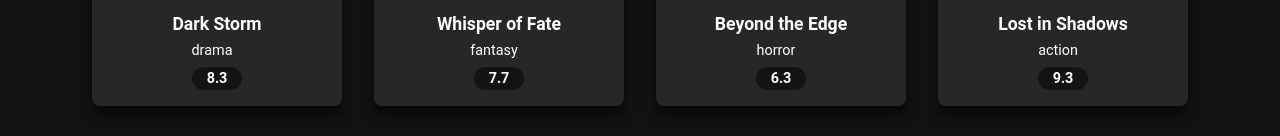
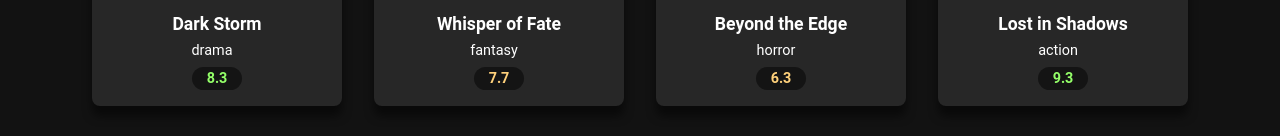
Before and after one commit to ericaferrao/movieduxreact18and19erica2025, a React (Create React App) app: page / in a window 1280 px wide. Shown: the part 646-782 px from the top of the page. Built offline with nearby package versions, Linux system fonts and the light colour scheme.

Commit message:
daynamic rating done

```diff
--- a/src/components/MovieCard.js
+++ b/src/components/MovieCard.js
@@ -4,6 +4,16 @@ export default function MovieCard({ movie }) {
 
     const handleError = (e) => {
         e.target.src = 'images/default.jpg'
+    }
+
+    const getRatingClass = (rating) => {
+        if (rating >= 8) {
+            return 'rating-good'
+        }
+        if (rating > 5 && rating <= 8) {
+            return 'rating-ok'
+        }
+        return 'rating-bad'
     }
 
     return (
@@ -13,7 +23,7 @@ export default function MovieCard({ movie }) {
                 <div className="movie-card-info">
                     <div className="movie-card-title">{movie.title}</div>
                     <div className="movie-card-genre">{movie.genre}</div>
-                    <div className="movie-card-rating">{movie.rating}</div>
+                    <div className={`movie-card-rating ${getRatingClass(movie.rating)}`}>{movie.rating}</div>
                 </div>
             </div>
         </>
```
